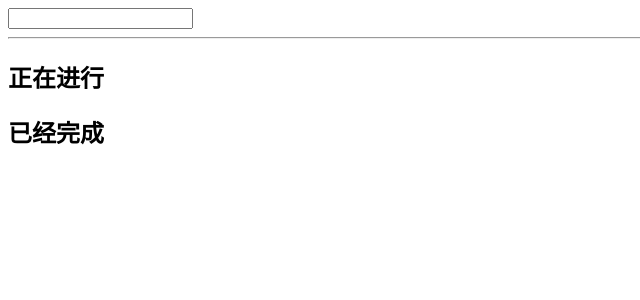
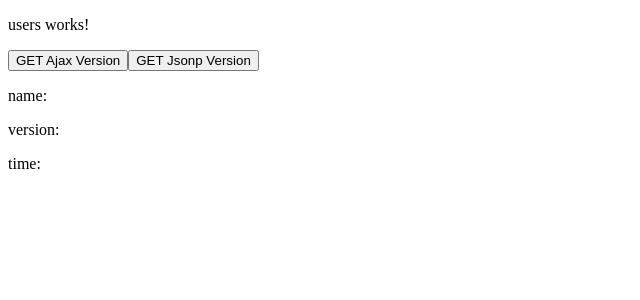
Before and after one commit to caihech/ng6_webapp, an Angular app in the folder myApp/: page / in a window 1280 px wide. Shown: the top 300 px of the page, without its empty margins (0-640 px from the left). Built offline with nearby package versions, Linux system fonts and the light colour scheme.

Commit message:
http get请求

```diff
--- a/myApp/src/app/app.component.html
+++ b/myApp/src/app/app.component.html
@@ -1,4 +1,4 @@
 <!--The content below is only a placeholder and can be replaced.-->
 
 
-<app-todolist></app-todolist>
+<app-users></app-users>
--- a/myApp/src/app/app.module.ts
+++ b/myApp/src/app/app.module.ts
@@ -1,6 +1,7 @@
 import { BrowserModule } from '@angular/platform-browser';
 import { NgModule } from '@angular/core';
 import { FormsModule } from '@angular/forms';
+import { HttpModule, JsonpModule } from '@angular/http';
 import { AppComponent } from './app.component';
 import { HeaderComponent } from './components/header/header.component';
 import { NewsComponent } from './components/news/news.component';
@@ -8,13 +9,14 @@ import { HomeComponent } from './components/home/home.component';
 import { TodolistComponent } from './components/todolist/todolist.component';
 
 import { StorageService } from './services/storage.service';
+import { UsersComponent } from './components/users/users.component';
 
 @NgModule({
   declarations: [
-    AppComponent, HeaderComponent, NewsComponent, HomeComponent, TodolistComponent
+    AppComponent, HeaderComponent, NewsComponent, HomeComponent, TodolistComponent, UsersComponent
   ],
   imports: [
-    BrowserModule, FormsModule
+    BrowserModule, FormsModule, HttpModule, JsonpModule
   ],
   providers: [StorageService],
   bootstrap: [AppComponent]
--- /dev/null
+++ b/myApp/src/app/components/users/users.component.html
@@ -0,0 +1,20 @@
+<p>
+  users works!
+</p>
+
+<button (click)="getAjax()">GET Ajax Version</button>
+<button (click)="getJsonp()">GET Jsonp Version</button>
+
+<p>name:{{entity.name}}</p>
+<p>version:{{entity.version}}</p>
+<p>time:{{entity.time}}</p>
+
+<ul>
+
+  <li *ngFor="let item of list;let id=index;">
+
+    {{id}}---{{item.title}}
+
+  </li>
+
+</ul>
--- /dev/null
+++ b/myApp/src/app/components/users/users.component.ts
@@ -0,0 +1,49 @@
+import { Component, OnInit } from '@angular/core';
+import { Http, Jsonp } from "@angular/http";
+import { url } from 'inspector';
+@Component({
+  selector: 'app-users',
+  templateUrl: './users.component.html',
+  styleUrls: ['./users.component.css']
+})
+export class UsersComponent implements OnInit {
+
+  public entity: any = { "name": "", "time": "", "version": "" };
+  public list: any;
+
+  constructor(private http: Http, private jsonp: Jsonp) {
+
+  }
+
+  ngOnInit() {
+
+  }
+
+
+  getAjax() {
+
+    var _that = this;
+    var url = "http://test.svc.s2icode.com/api/svc/version";
+    this.http.get(url).subscribe(function (successData) {
+      var temp = JSON.parse(successData['_body']);
+      _that.entity = temp;
+    }, function (errorData) {
+      console.info(errorData);
+    });
+  }
+
+  getJsonp() {
+
+    var _that = this;
+    this.jsonp.get("http://www.phonegap100.com/appapi.php?a=getPortalList&catid=20&page=1&callback=JSONP_CALLBACK")
+      .subscribe(
+        function (data) {
+          console.log(data['_body']['result']);
+          _that.list=data['_body']['result'];
+        }, function (err) {
+          console.log('失败');
+        });
+
+  }
+
+}
```
Also changed, not shown: myApp/src/app/components/users/users.component.css (added).
